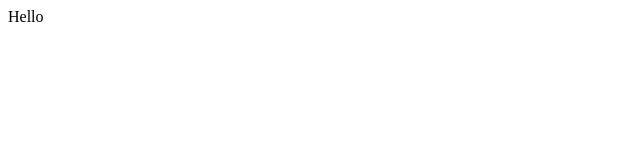
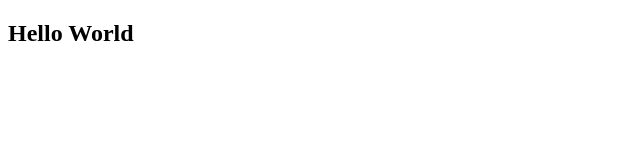
Before and after one commit to TaeLim777/demo-repo, a plain HTML site: page index.html in a window 1280 px wide. Shown: the whole page, without its empty margins (0-640 px from the left). Drawn offline with Linux system fonts and the light colour scheme.

Commit message:
Update index.html

```diff
--- a/index.html
+++ b/index.html
@@ -1 +1,10 @@
-<div>Hello</div>
+<!DOCTYPE html>
+<html lang="en">
+    <head>
+        <meta charset="utf-8">
+        <title>Tae's Page</title>
+    </head>
+    <body>
+        <h2>Hello World</h2>
+    </body>
+</html>
```
